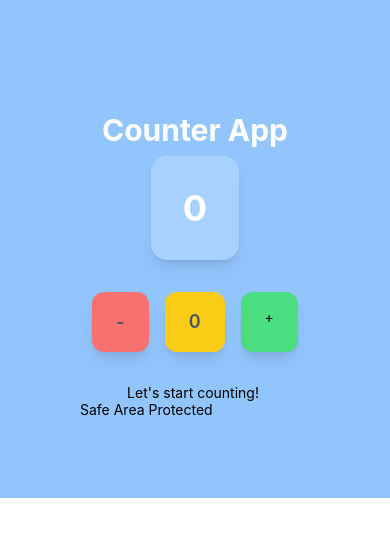
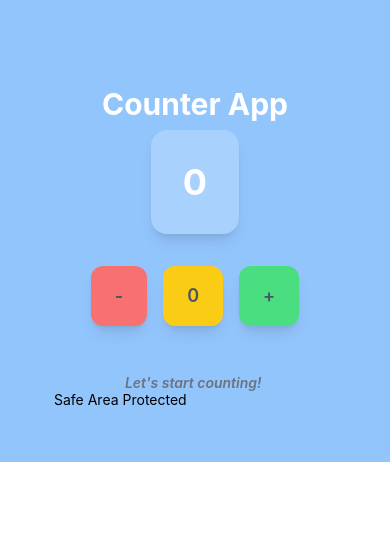
Before and after one commit to niyomugaboetiene/react-native-with-tailwindcss, a React Native app: screen / in a window 390 px wide. Shown: the top 536 px of the page. Built offline with nearby package versions, Linux system fonts and the light colour scheme.

Commit message:
react-naitve: with tailwind

```diff
--- a/components/chapter 1/safeArea.tsx
+++ b/components/chapter 1/safeArea.tsx
@@ -5,7 +5,7 @@ function SafeArea() {
     const [count, setCount] = useState(0);
 
     return (
-        <SafeAreaView className="flex-1 bg-blue-300 p-20">
+        <SafeAreaView className="flex-1 bg-blue-300 p-[54px]">
             <View className="items-center pt-8">
                 <Text className="text-3xl font-bold text-white mb-2">
                     Counter App
@@ -39,12 +39,12 @@ function SafeArea() {
                         className="bg-green-400 px-6 py-4 rounded-xl shadow-lg active:bg-green-500"
                         onPress={() => setCount(count + 1)}
                     >
-                        <Text className="">+</Text>
+                        <Text className="text-gray-600 text-lg font-semibold">+</Text>
                     </TouchableOpacity>
                 </View>
 
-                <View className="">
-                    <Text className="">
+                <View className="mt-4">
+                    <Text className="font-semibold text-gray-500 italic">
                         {count === 0 ? "Let's start counting! " :
                          count > 0 ? "Going up! " : "Going down! "}
                     </Text>
```
